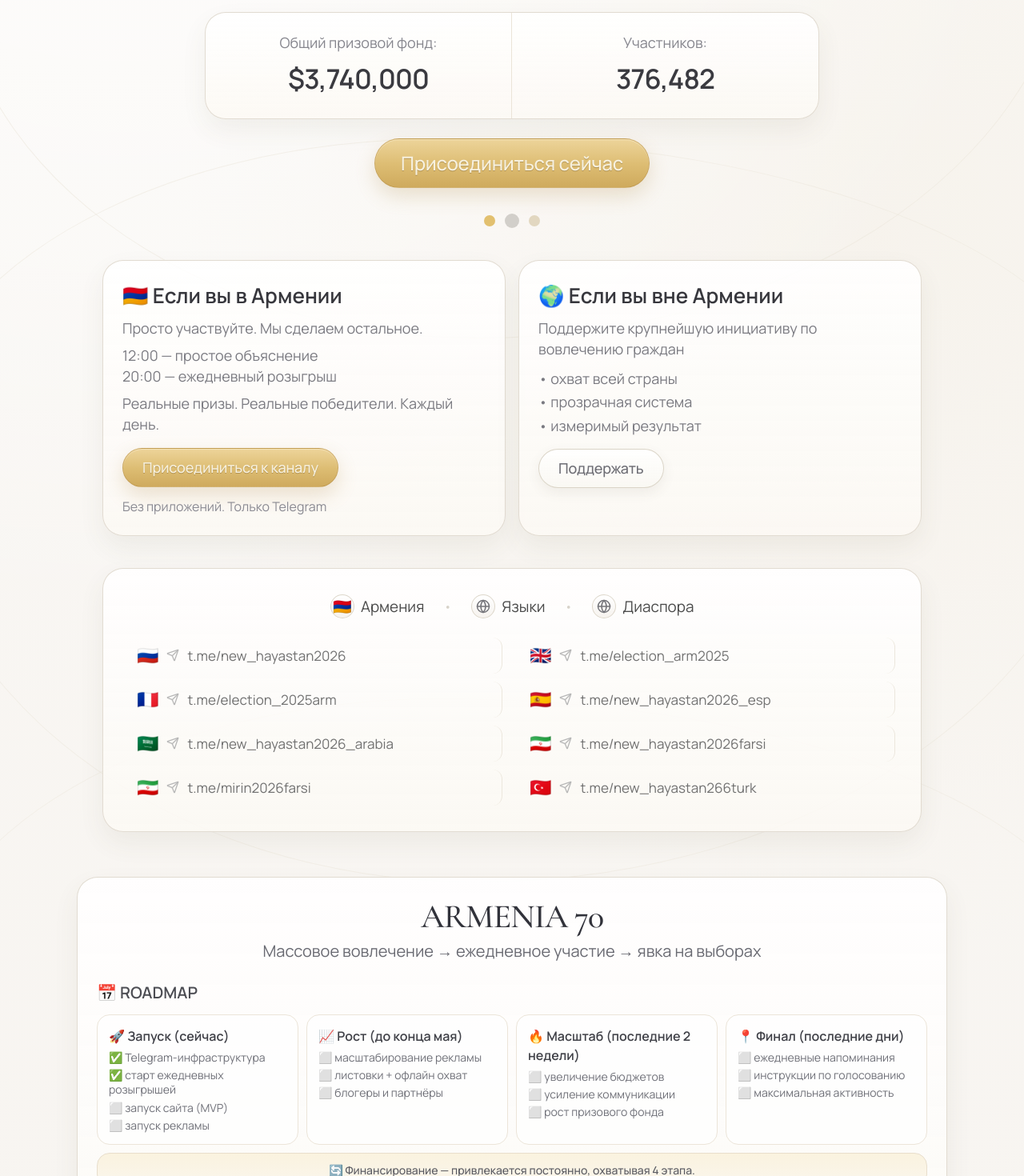
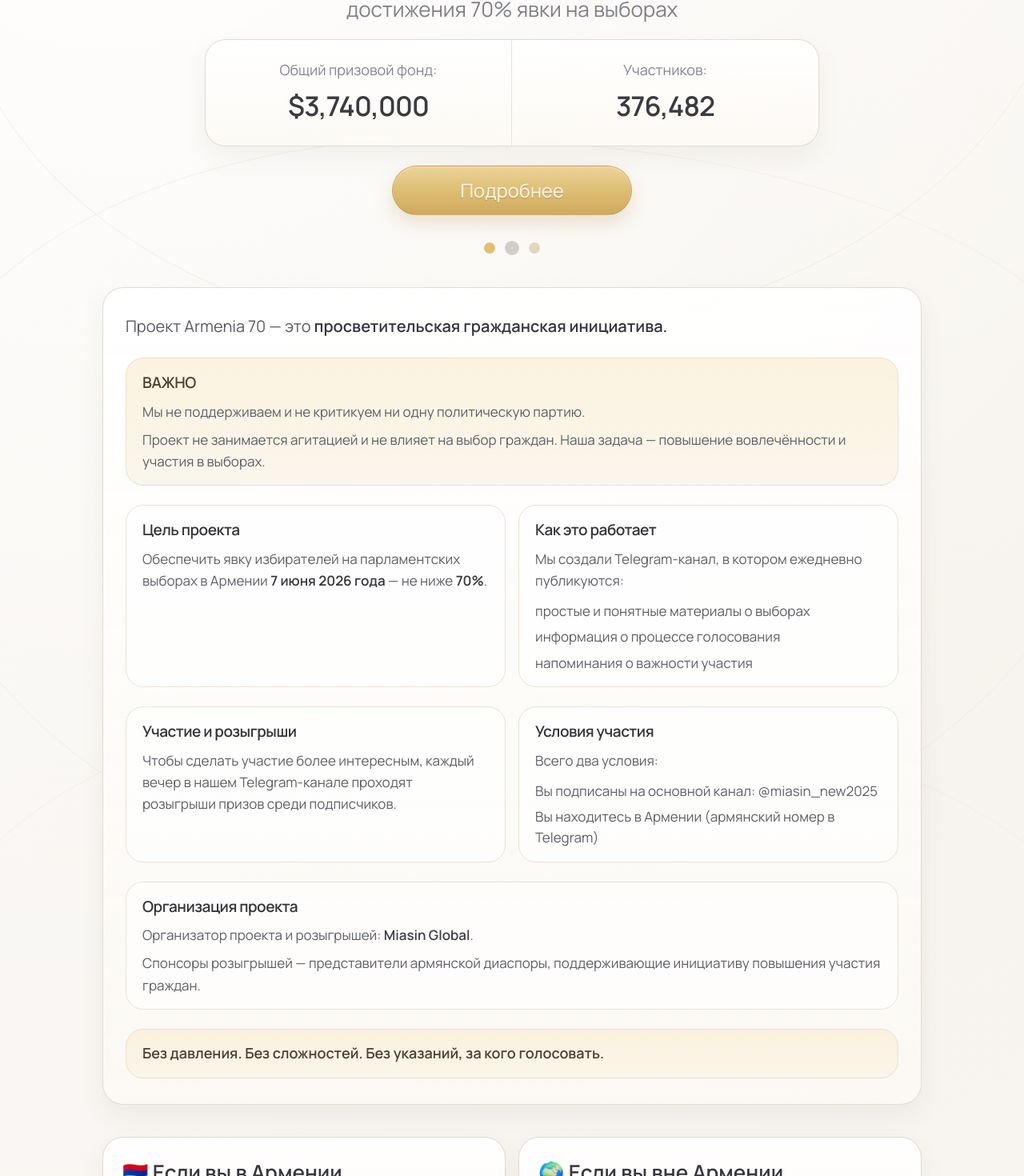
Before and after one commit to manulevon-am/Armenia70, a Next.js app: page / in a window 1280 px wide. Shown: the part 607-2077 px from the top of the page at 80% size. Built offline with nearby package versions, Linux system fonts and the light colour scheme.

Commit message:
feat: add project overview section and update hero copy

```diff
--- a/app/globals.css
+++ b/app/globals.css
@@ -24,6 +24,10 @@
 body {
   margin: 0;
   padding: 0;
+}
+
+html {
+  scroll-behavior: smooth;
 }
 
 body {
--- a/app/page.tsx
+++ b/app/page.tsx
@@ -3,6 +3,7 @@
 import { Footer } from "@/components/Footer";
 import { HeroTop } from "@/components/HeroTop";
 import { LanguageSection } from "@/components/LanguageSection";
+import { ProjectOverview } from "@/components/ProjectOverview";
 import { RoadmapSlide } from "@/components/RoadmapSlide";
 
 export default function Home() {
@@ -15,6 +16,10 @@
       <main className="relative z-10">
         <FadeIn>
           <HeroTop />
+        </FadeIn>
+
+        <FadeIn>
+          <ProjectOverview />
         </FadeIn>
 
         <FadeIn>
--- a/components/HeroTop.tsx
+++ b/components/HeroTop.tsx
@@ -9,7 +9,7 @@
           <div className="h-12 w-12 overflow-hidden rounded-full border border-[#d8c8a8] shadow-[0_8px_24px_rgba(80,58,21,0.18)] sm:h-14 sm:w-14">
             <Image src={logo} alt="Armenia 70" width={64} height={64} priority className="h-full w-full object-cover" />
           </div>
-          <span className="font-display text-[26px] leading-none tracking-tight text-[#343434] sm:text-[34px]">Armenia 70</span>
+          <span className="font-display text-[26px] leading-none tracking-tight text-[#343434] sm:text-[34px]">АРМЕНИЯ70</span>
         </div>
       </div>
 
@@ -17,6 +17,8 @@
         <div className="mb-6 h-20 w-20 overflow-hidden rounded-full border border-[#d8c8a8] shadow-[0_10px_26px_rgba(80,58,21,0.16)] sm:mb-8 sm:h-24 sm:w-24">
           <Image src={logo} alt="Golden emblem" width={144} height={144} className="h-full w-full object-cover" />
         </div>
+
+        <p className="font-display text-[26px] leading-none tracking-tight text-[#343434] sm:text-[34px]">АРМЕНИЯ70</p>
 
         <h1 className="font-display text-[34px] leading-[1.04] tracking-tight text-[#2f2f35] sm:text-[48px]">Один народ. Одно дело.</h1>
 
@@ -27,9 +29,9 @@
         </p>
 
         <p className="mt-4 text-[18px] leading-[1.5] text-[#7f7f86] sm:text-[26px]">
-          Без давления. Без сложностей.
+          Когда явка превышает 70% — результат принимают все.
           <br />
-          Только единство.
+          Стань частью Армения 70
         </p>
 
         <p className="mt-5 text-[18px] leading-[1.35] text-[#7f7f86] sm:text-[26px]">
@@ -51,10 +53,10 @@
         </div>
 
         <a
-          href="#audience-quick"
+          href="#project-overview"
           className="a70-btn-primary mt-6 min-h-[50px] min-w-[240px] px-8 py-3 text-[18px] sm:min-h-[58px] sm:min-w-[300px] sm:text-[24px]"
         >
-          Присоединиться сейчас
+          Подробнее
         </a>
 
         <div className="mt-6 flex items-center gap-2.5 sm:mt-8 sm:gap-3">
--- /dev/null
+++ b/components/ProjectOverview.tsx
@@ -0,0 +1,88 @@
+export function ProjectOverview() {
+  return (
+    <section id="project-overview" className="mx-auto w-full max-w-6xl px-4 pt-8 sm:px-6 sm:pt-10 lg:px-8">
+      <div className="a70-card mx-auto max-w-5xl px-5 py-6 sm:px-7 sm:py-8">
+        <div className="space-y-6">
+          <div>
+            <p className="text-[17px] leading-[1.55] text-[#595a61] sm:text-[20px]">
+              Проект Armenia 70 — это <span className="font-semibold text-[#34353b]">просветительская гражданская инициатива.</span>
+            </p>
+          </div>
+
+          <div className="rounded-[22px] border border-[#eadfca] bg-[linear-gradient(180deg,rgba(249,238,210,0.72)_0%,rgba(250,245,235,0.9)_100%)] px-4 py-4 sm:px-5">
+            <p className="text-[17px] font-semibold tracking-tight text-[#4a4133] sm:text-[19px]">ВАЖНО</p>
+            <p className="mt-2 text-[15px] leading-[1.6] text-[#5d5f66] sm:text-[17px]">
+              Мы не поддерживаем и не критикуем ни одну политическую партию.
+            </p>
+            <p className="mt-2 text-[15px] leading-[1.6] text-[#5d5f66] sm:text-[17px]">
+              Проект не занимается агитацией и не влияет на выбор граждан. Наша задача — повышение вовлечённости и
+              участия в выборах.
+            </p>
+          </div>
+
+          <div className="grid gap-4 lg:grid-cols-2">
+            <article className="rounded-[22px] border border-[#ece2d4] bg-white/70 px-4 py-4 sm:px-5">
+              <p className="text-[17px] font-semibold tracking-tight text-[#34353b] sm:text-[19px]">Цель проекта</p>
+              <p className="mt-2 text-[15px] leading-[1.6] text-[#5d5f66] sm:text-[17px]">
+                Обеспечить явку избирателей на парламентских выборах в Армении <span className="font-semibold text-[#34353b]">7 июня 2026 года</span> —
+                не ниже <span className="font-semibold text-[#34353b]">70%</span>.
+              </p>
+            </article>
+
+            <article className="rounded-[22px] border border-[#ece2d4] bg-white/70 px-4 py-4 sm:px-5">
+              <p className="text-[17px] font-semibold tracking-tight text-[#34353b] sm:text-[19px]">Как это работает</p>
+              <p className="mt-2 text-[15px] leading-[1.6] text-[#5d5f66] sm:text-[17px]">
+                Мы создали Telegram-канал, в котором ежедневно публикуются:
+              </p>
+              <ul className="mt-3 space-y-1.5 text-[15px] leading-[1.55] text-[#5d5f66] sm:text-[17px]">
+                <li>простые и понятные материалы о выборах</li>
+                <li>информация о процессе голосования</li>
+                <li>напоминания о важности участия</li>
+              </ul>
+            </article>
+          </div>
+
+          <div className="grid gap-4 lg:grid-cols-2">
+            <article className="rounded-[22px] border border-[#ece2d4] bg-white/70 px-4 py-4 sm:px-5">
+              <p className="text-[17px] font-semibold tracking-tight text-[#34353b] sm:text-[19px]">Участие и розыгрыши</p>
+              <p className="mt-2 text-[15px] leading-[1.6] text-[#5d5f66] sm:text-[17px]">
+                Чтобы сделать участие более интересным, каждый вечер в нашем Telegram-канале проходят розыгрыши призов
+                среди подписчиков.
+              </p>
+            </article>
+
+            <article className="rounded-[22px] border border-[#ece2d4] bg-white/70 px-4 py-4 sm:px-5">
+              <p className="text-[17px] font-semibold tracking-tight text-[#34353b] sm:text-[19px]">Условия участия</p>
+              <p className="mt-2 text-[15px] leading-[1.6] text-[#5d5f66] sm:text-[17px]">Всего два условия:</p>
+              <ul className="mt-3 space-y-1.5 text-[15px] leading-[1.55] text-[#5d5f66] sm:text-[17px]">
+                <li>Вы подписаны на основной канал: @miasin_new2025</li>
+                <li>Вы находитесь в Армении (армянский номер в Telegram)</li>
+              </ul>
+            </article>
+          </div>
+
+          <div className="rounded-[22px] border border-[#ece2d4] bg-white/70 px-4 py-4 sm:px-5">
+            <p className="text-[17px] font-semibold tracking-tight text-[#34353b] sm:text-[19px]">Организация проекта</p>
+            <p className="mt-2 text-[15px] leading-[1.6] text-[#5d5f66] sm:text-[17px]">
+              Организатор проекта и розыгрышей:{" "}
+              <a href="https://miasinglobal.org/" className="font-semibold text-[#3d3e45] underline underline-offset-4">
+                Miasin Global
+              </a>
+              .
+            </p>
+            <p className="mt-2 text-[15px] leading-[1.6] text-[#5d5f66] sm:text-[17px]">
+              Спонсоры розыгрышей — представители армянской диаспоры, поддерживающие инициативу повышения участия
+              граждан.
+            </p>
+          </div>
+
+          <div className="rounded-[22px] border border-[#eadfca] bg-[linear-gradient(180deg,rgba(249,238,210,0.72)_0%,rgba(250,245,235,0.9)_100%)] px-4 py-4 sm:px-5">
+            <p className="text-[16px] font-semibold leading-[1.55] text-[#4a4133] sm:text-[18px]">
+              Без давления. Без сложностей. Без указаний, за кого голосовать.
+            </p>
+          </div>
+        </div>
+      </div>
+    </section>
+  );
+}
```
